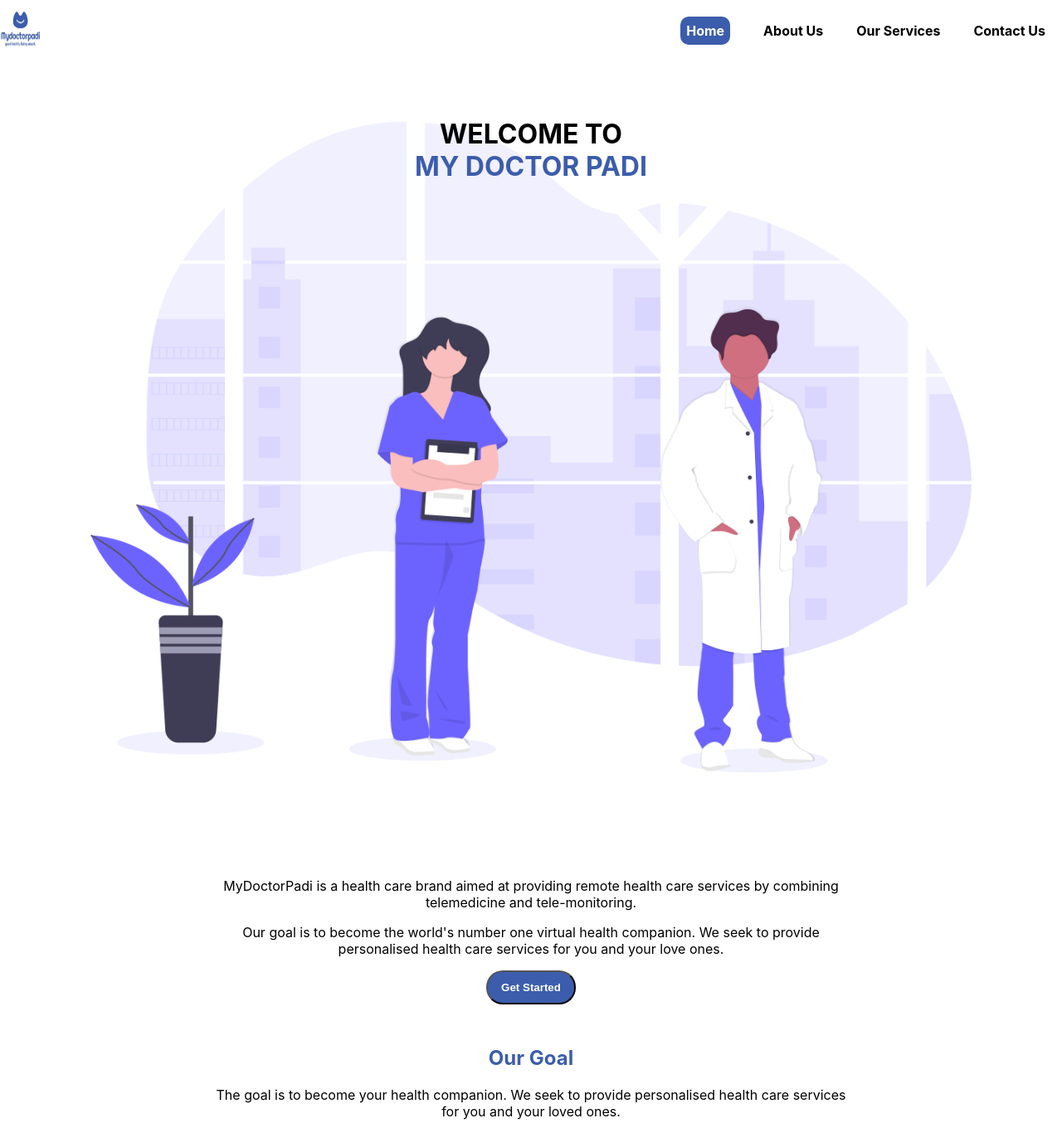
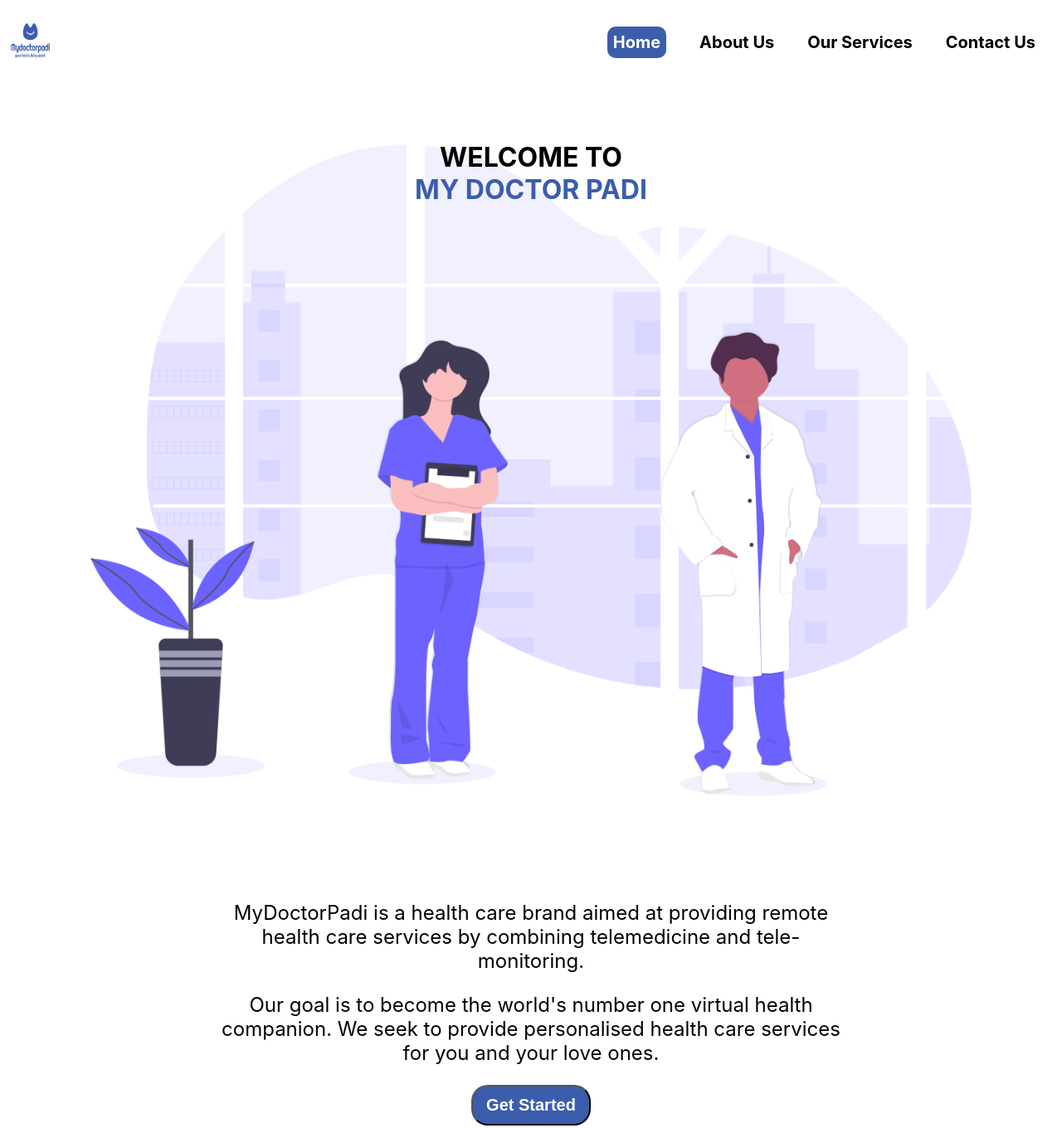
Before and after one commit to Akanbi99/MyDoctorPadi, a plain HTML site: page index.html in a window 1280 px wide. Shown: the top 1360 px of the page at 83% size. Drawn offline with Linux system fonts and the light colour scheme.

Commit message:
commit on main

```diff
--- a/styles/styles.css
+++ b/styles/styles.css
@@ -8,13 +8,15 @@ body {
 
 /* The nav styling */
 nav ul{
-    padding: 0;
-    margin: 0;
+    padding: 10px;
+    margin: 2px;
     list-style-type: none;
     display: flex;
     align-items: center;
     justify-content: end;
     border-bottom: 10px  #eee ;
+    image-resolution: 30px;
+    font-size: 20px;/*changed font size*/
 }
 
 nav li:first-child {
@@ -75,7 +77,8 @@ header h1 span {
 main article {
     width: 60%;
     text-align: center;
-    margin:50px auto ;
+    margin:50px auto;
+    font-size: 1.5rem;/*changed font size*/
 }
 
 article>button {
@@ -89,6 +92,7 @@ article> button> a {
     color: #fff;
     padding: 10px;
     text-decoration: none;
+    font-size: 20px; /*changed font size*/
 }
 
 article>h2 {
```
